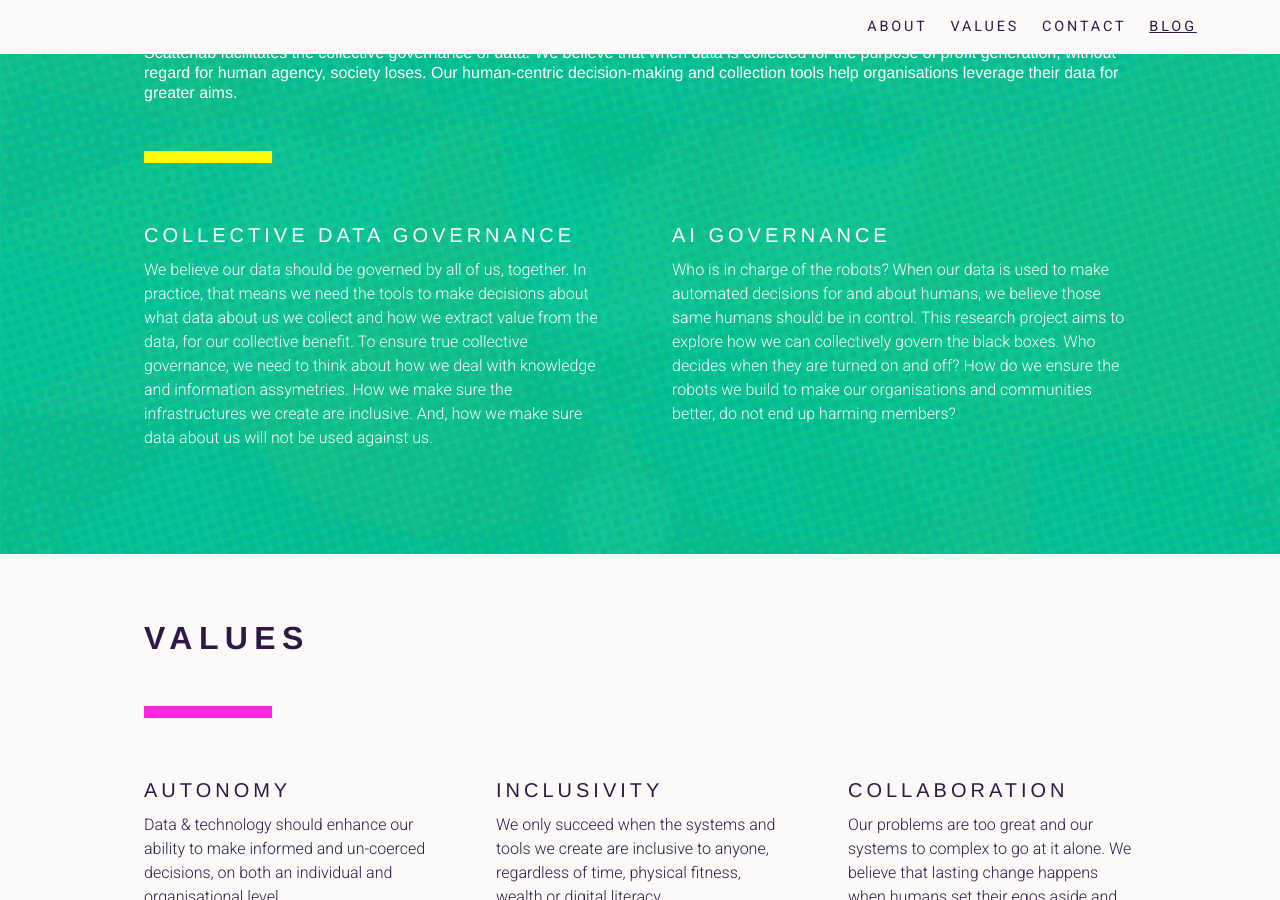
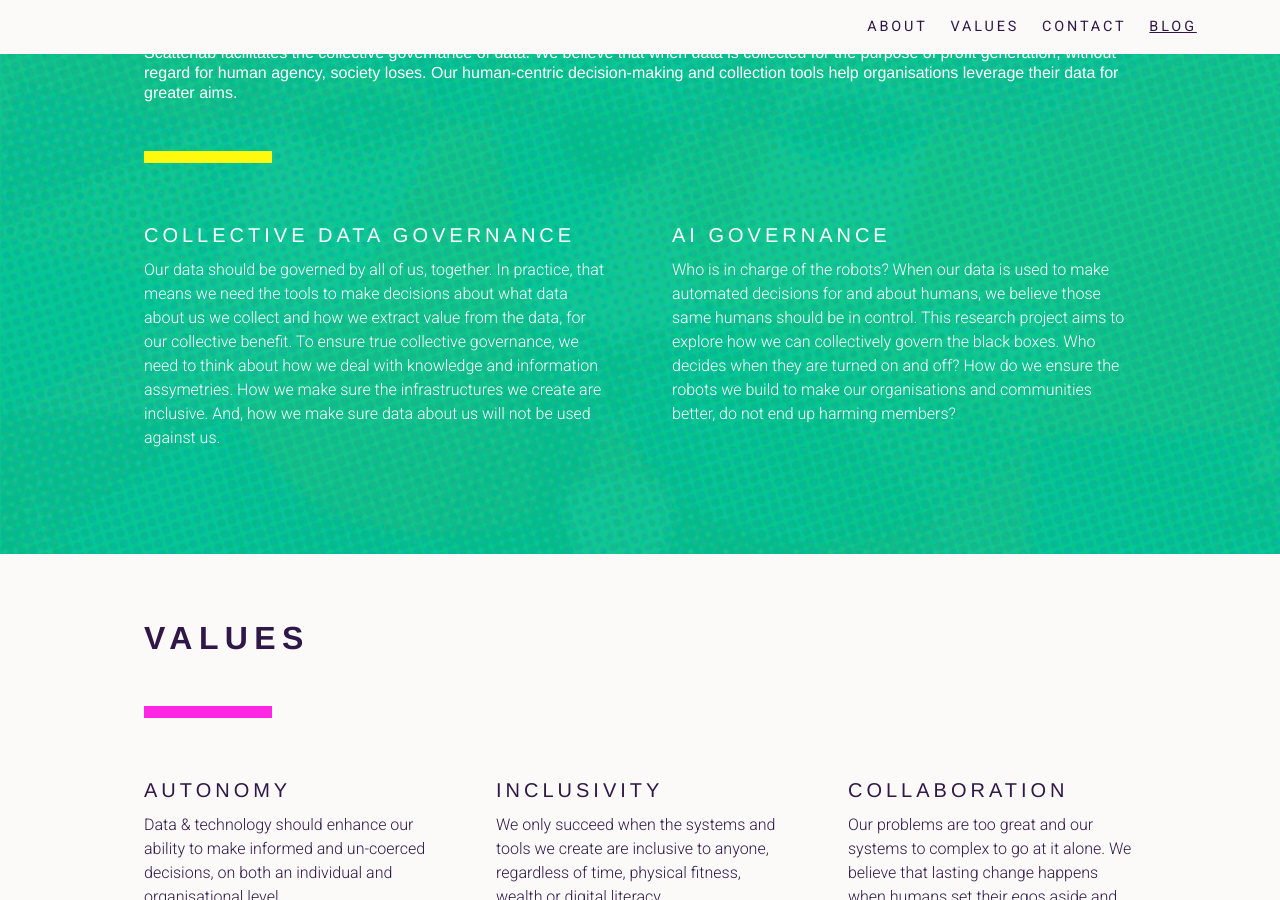
Before and after one commit to scatterlaboratory/scatterlab, a Jekyll site: the page built from index.html, in a window 1280 px wide and 900 px high, scrolled down 964 px. Built offline with Jekyll 4.4.1, drawn with Linux system fonts in a browser that asks for light colours; nearby versions of some CDN libraries.

Commit message:
cause it's not a believe system

```diff
--- a/index.html
+++ b/index.html
@@ -30,7 +30,7 @@ layout: main
           <hr class="haar-fijn-3"/>
          <div class="sm-col sm-col-6 px3 py1">
             <h3 class="responsive-h3 caps">Collective Data Governance</h3>
-            <p class="">We believe our data should be governed by all of us, together. In practice, that means we need the tools to make decisions about what data about us we collect and how we extract value from the data, for our collective benefit. To ensure true collective governance, we need to think about how we deal with knowledge and information assymetries. How we make sure the infrastructures we create are inclusive. And, how we make sure data about us will not be used against us. </p>
+            <p class="">Our data should be governed by all of us, together. In practice, that means we need the tools to make decisions about what data about us we collect and how we extract value from the data, for our collective benefit. To ensure true collective governance, we need to think about how we deal with knowledge and information assymetries. How we make sure the infrastructures we create are inclusive. And, how we make sure data about us will not be used against us. </p>
           </div>
 
           <div class="sm-col sm-col-6 px3 py1">
```
